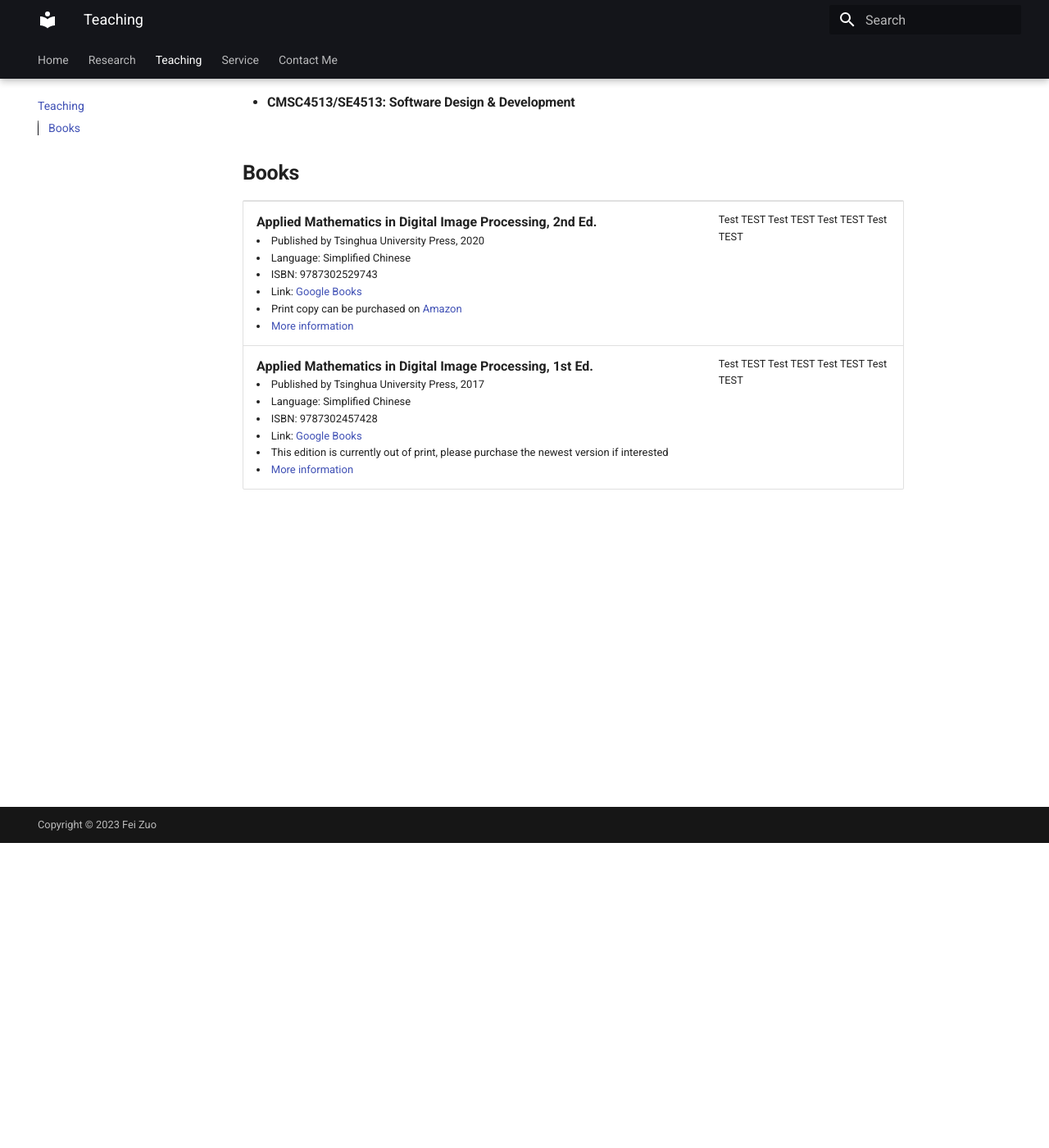
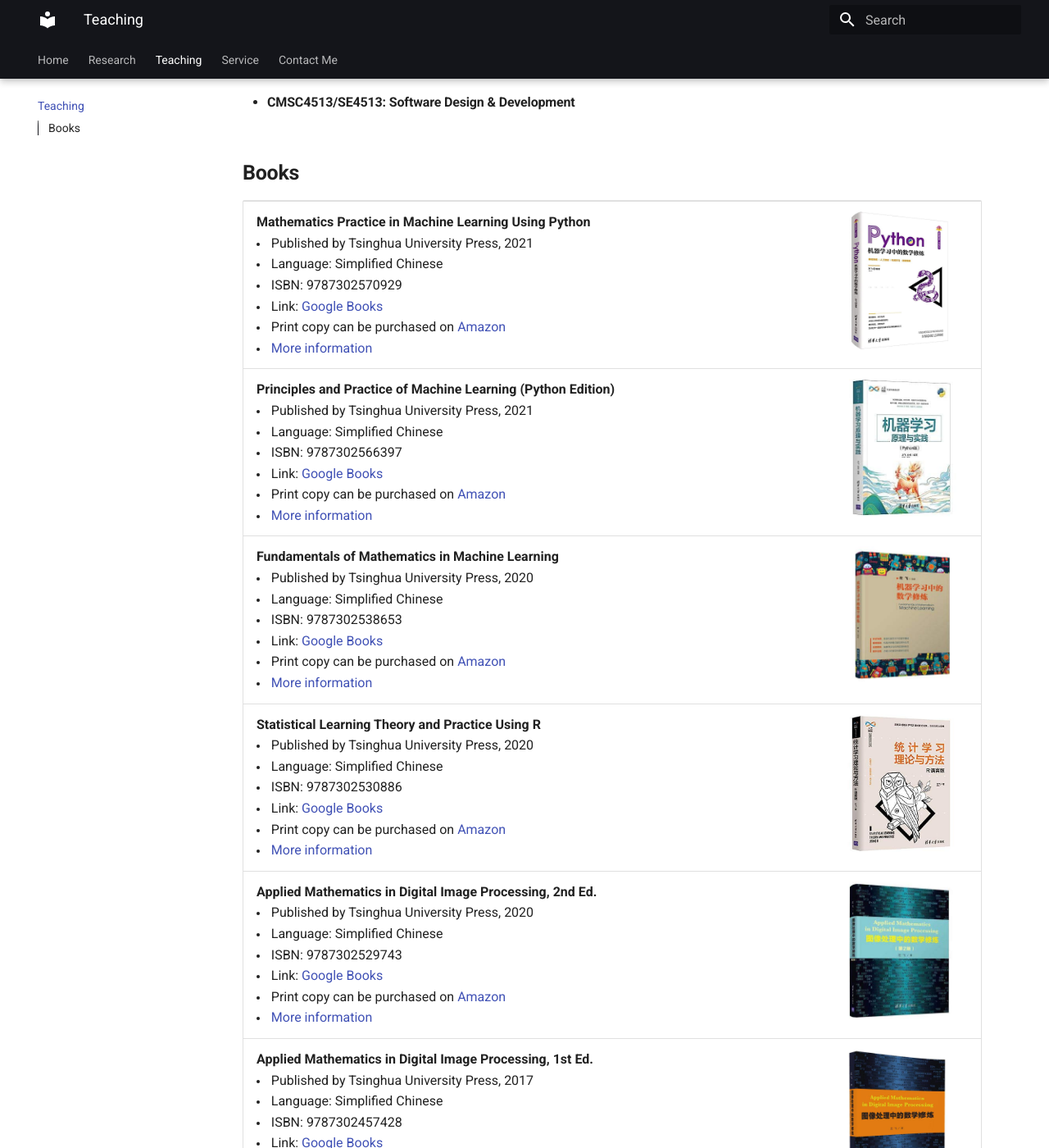
Before and after one commit to fzuo/homepage, an MkDocs documentation site: the page built from docs/teaching.md, in a window 1280 px wide and 1400 px high, scrolled down 372 px. Shown: the whole window at 82% size. Built offline with MkDocs 1.6.1 and Material for MkDocs 9.7.7, drawn with Linux system fonts in a browser that asks for light colours; some of the changed text lies outside the part shown.

Commit message:
Adding intial documentation files

```diff
--- a/docs/teaching.md
+++ b/docs/teaching.md
@@ -1,42 +1,93 @@
 # Teaching
 
 - <h4 id="SSA">CMSC4163/5163: Secure System Administration and Certification</h4>
-
 <p> &nbsp; &nbsp; &nbsp; &nbsp; Note: This class partially covers materials for CompTIA Security+ Certificate. </p>
 
 - <h4 id="OS">CMSC4153/5053: Operating Systems</h4>
-
 - <h4 id="DS">CMSC3613: Data Structures and Algorithms</h4>
-
 - <h4 id="P1">CMSC1613: Programming I</h4>
-
 - <h4 id="SDD">CMSC4513/SE4513: Software Design & Development</h4>
 
 ##  <b> Books </b>
 
 <table align=center>
+
 <tr>
-    <td width="70%">
+    <td width="700">
+    <font size=3> <b> Mathematics Practice in Machine Learning Using Python </b> </font> <br>
+    <li> <font size=3> Published by Tsinghua University Press, 2021 </font> </li>
+    <li> <font size=3> Language: Simplified Chinese </font> </li>
+    <li> <font size=3> ISBN: 9787302570929 </font> </li>
+    <li> <font size=3> Link: <a href="https://www.google.com/books/edition/Python%E6%9C%BA%E5%99%A8%E5%AD%A6%E4%B9%A0%E4%B8%AD%E7%9A%84%E6%95%B0%E5%AD%A6%E4%BF%AE%E7%82%BC/4NFwzwEACAAJ?hl=en"> Google Books </a> </font> </li>
+    <li> <font size=3> Print copy can be purchased on <a href="https://www.amazon.com/Python%E6%9C%BA%E5%99%A8%E5%AD%A6%E4%B9%A0%E4%B8%AD%E7%9A%84%E6%95%B0%E5%AD%A6%E4%BF%AE%E7%82%BC-python%E6%95%B0%E6%8D%AE%E5%88%86%E6%9E%90%E5%85%A5%E9%97%A8-%E7%BC%96%E7%A8%8B%E8%AF%AD%E8%A8%80%E4%B8%8E%E5%B7%A5%E5%85%B7%E5%BC%80%E5%8F%91%E7%A8%8B%E5%BA%8F%E8%AE%BE%E8%AE%A1-%E6%9C%BA%E5%99%A8%E5%AD%A6%E4%B9%A0%E5%8F%8A%E7%9B%B8%E5%85%B3%E8%AF%BE%E7%A8%8B%E7%9A%84%E6%95%99%E5%AD%A6%E5%8F%82%E8%80%83%E4%B9%A6-%E6%B8%85%E5%8D%8E%E5%87%BA%E7%89%88/dp/7302570922/ref=sr_1_1?keywords=9787302570929&linkCode=qs&qid=1687657402&s=books&sr=1-1">Amazon</a> </font> </li>
+    <li> <font size=3> <a href="http://www.tup.tsinghua.edu.cn/booksCenter/book_09023301.html">More information</a> </font> </li>
+    </td>
+    <td width="200">  <img src="/pics/book929.jpg" width="180" border=0 alt=""></img> </td>
+</tr>
+
+<tr>
+    <td width="700">
+    <font size=3> <b> Principles and Practice of Machine Learning (Python Edition) </b> </font> <br>
+    <li> <font size=3> Published by Tsinghua University Press, 2021 </font> </li>
+    <li> <font size=3> Language: Simplified Chinese </font> </li>
+    <li> <font size=3> ISBN: 9787302566397 </font> </li>
+    <li> <font size=3> Link: <a href="https://www.google.com/books/edition/%E6%9C%BA%E5%99%A8%E5%AD%A6%E4%B9%A0%E5%8E%9F%E7%90%86%E4%B8%8E%E5%AE%9E%E8%B7%B5/lX5UzwEACAAJ?hl=en"> Google Books </a> </font> </li>
+    <li> <font size=3> Print copy can be purchased on <a href="https://www.amazon.com/Principles-Practice-Artificial-Intelligence-Technology/dp/7302566399/ref=sr_1_1?keywords=9787302566397&linkCode=qs&qid=1687658151&s=books&sr=1-1">Amazon</a> </font> </li>
+    <li> <font size=3> <a href="http://www.tup.tsinghua.edu.cn/booksCenter/book_08946501.html">More information</a> </font> </li>
+    </td>
+    <td width="200">  <img src="/pics/book397.jpg" width="180" border=0 alt=""></img> </td>
+</tr>
+
+<tr>
+    <td width="700">
+    <font size=3> <b> Fundamentals of Mathematics in Machine Learning </b> </font> <br>
+    <li> <font size=3> Published by Tsinghua University Press, 2020 </font> </li>
+    <li> <font size=3> Language: Simplified Chinese </font> </li>
+    <li> <font size=3> ISBN: 9787302538653 </font> </li>
+    <li> <font size=3> Link: <a href="https://www.google.com/books/edition/%E6%9C%BA%E5%99%A8%E5%AD%A6%E4%B9%A0%E4%B8%AD%E7%9A%84%E6%95%B0%E5%AD%A6%E4%BF%AE%E7%82%BC/vUNgEAAAQBAJ?hl=en&gbpv=0"> Google Books </a> </font> </li>
+    <li> <font size=3> Print copy can be purchased on <a href="https://www.amazon.cn/dp/B08QZ1YQZL"> Amazon</a> </font> </li>
+    <li> <font size=3> <a href="http://www.tup.tsinghua.edu.cn/booksCenter/book_07534701.html">More information</a> </font> </li>
+    </td>
+    <td width="200">  <img src="/pics/book653.jpg" width="180" border=0 alt=""></img> </td>
+</tr>
+
+<tr>
+    <td width="700">
+    <font size=3> <b> Statistical Learning Theory and Practice Using R </b> </font> <br>
+    <li> <font size=3> Published by Tsinghua University Press, 2020 </font> </li>
+    <li> <font size=3> Language: Simplified Chinese </font> </li>
+    <li> <font size=3> ISBN: 9787302530886 </font> </li>
+    <li> <font size=3> Link: <a href="https://www.google.com/books/edition/%E7%BB%9F%E8%AE%A1%E5%AD%A6%E4%B9%A0%E7%90%86%E8%AE%BA%E4%B8%8E%E6%96%B9%E6%B3%95/jUnPzgEACAAJ?hl=en"> Google Books </a> </font> </li>
+    <li> <font size=3> Print copy can be purchased on <a href="https://www.amazon.com/%E7%BB%9F%E8%AE%A1%E5%AD%A6%E4%B9%A0%E7%90%86%E8%AE%BA%E4%B8%8E%E6%96%B9%E6%B3%95-R%E8%AF%AD%E8%A8%80%E7%89%88%EF%BC%88%E4%BA%BA%E5%B7%A5%E6%99%BA%E8%83%BD%E7%A7%91%E5%AD%A6%E4%B8%8E%E6%8A%80%E6%9C%AF%E4%B8%9B%E4%B9%A6%EF%BC%89-%E5%B7%A6%E9%A3%9E/dp/7302530882/ref=sr_1_1?keywords=9787302530886&linkCode=qs&qid=1687656523&s=books&sr=1-1"> Amazon</a> </font> </li>
+    <li> <font size=3> <a href="http://www.tup.tsinghua.edu.cn/booksCenter/book_08194501.html">More information</a> </font> </li>
+    </td>
+    <td width="200">  <img src="/pics/book886.jpg" width="180" border=0 alt=""></img> </td>
+</tr>
+
+<tr>
+    <td width="700">
     <font size=3> <b> Applied Mathematics in Digital Image Processing, 2nd Ed. </b> </font> <br>
-    <li> <font size=2> Published by Tsinghua University Press, 2020</font> </li>
-    <li> <font size=2> Language: Simplified Chinese</font> </li>
-    <li> <font size=2> ISBN: 9787302529743 </font> </li>
-    <li> <font size=2> Link: <a href="https://www.google.com/books/edition/%E5%9B%BE%E5%83%8F%E5%A4%84%E7%90%86%E4%B8%AD%E7%9A%84%E6%95%B0%E5%AD%A6%E4%BF%AE%E7%82%BC_%E7%AC%AC2%E7%89%88/UUNgEAAAQBAJ?hl=en&gbpv=0"> Google Books </a> </fonst> </li>
-    <li> <font size=2> Print copy can be purchased on <a href="https://www.amazon.com/dp/7302529744/ref=olp-opf-redir?aod=1&condition=new&tag=bookfinder-test-b2-20"> Amazon</a> </font> </li>
-    <li> <font size=2> <a href="http://www.tup.tsinghua.edu.cn/booksCenter/book_08302801.html">More information</a> </font> </li>
+    <li> <font size=3> Published by Tsinghua University Press, 2020</font> </li>
+    <li> <font size=3> Language: Simplified Chinese</font> </li>
+    <li> <font size=3> ISBN: 9787302529743 </font> </li>
+    <li> <font size=3> Link: <a href="https://www.google.com/books/edition/%E5%9B%BE%E5%83%8F%E5%A4%84%E7%90%86%E4%B8%AD%E7%9A%84%E6%95%B0%E5%AD%A6%E4%BF%AE%E7%82%BC_%E7%AC%AC2%E7%89%88/UUNgEAAAQBAJ?hl=en&gbpv=0"> Google Books </a> </font> </li>
+    <li> <font size=3> Print copy can be purchased on <a href="https://www.amazon.com/dp/7302529744/ref=olp-opf-redir?aod=1&condition=new&tag=bookfinder-test-b2-20"> Amazon</a> </font> </li>
+    <li> <font size=3> <a href="http://www.tup.tsinghua.edu.cn/booksCenter/book_08302801.html">More information</a> </font> </li>
     </td>
-    <td width="30%"> Test TEST Test TEST Test TEST Test TEST </td>
+    <td width="200"> <img src="/pics/book743.jpg" width="180" border=0 alt=""></img> </td>
 </tr>
+
 <tr>
-    <td width="70%">
+    <td width="700">
     <font size=3> <b> Applied Mathematics in Digital Image Processing, 1st Ed. </b> </font> <br>
-    <li> <font size=2> Published by Tsinghua University Press, 2017 </font> </li>
-    <li> <font size=2> Language: Simplified Chinese </font> </li>
-    <li> <font size=2> ISBN: 9787302457428 </font> </li>
-    <li> <font size=2> Link: <a href="https://www.google.com/books/edition/%E5%9B%BE%E5%83%8F%E5%A4%84%E7%90%86%E4%B8%AD%E7%9A%84%E6%95%B0%E5%AD%A6%E4%BF%AE%E7%82%BC/bTT_wQEACAAJ?hl=en"> Google Books </a> </font> </li>
-    <li> <font size=2> This edition is currently out of print, please purchase the newest version if interested </font> </li>
-    <li> <font size=2> <a href="http://www.tup.tsinghua.edu.cn/booksCenter/book_07100101.html">More information</a> </font> </li>
+    <li> <font size=3> Published by Tsinghua University Press, 2017 </font> </li>
+    <li> <font size=3> Language: Simplified Chinese </font> </li>
+    <li> <font size=3> ISBN: 9787302457428 </font> </li>
+    <li> <font size=3> Link: <a href="https://www.google.com/books/edition/%E5%9B%BE%E5%83%8F%E5%A4%84%E7%90%86%E4%B8%AD%E7%9A%84%E6%95%B0%E5%AD%A6%E4%BF%AE%E7%82%BC/bTT_wQEACAAJ?hl=en"> Google Books </a> </font> </li>
+    <li> <font size=3> This edition is out of print, please purchase the newest version if interested </font> </li>
+    <li> <font size=3> <a href="http://www.tup.tsinghua.edu.cn/booksCenter/book_07100101.html">More information</a> </font> </li>
     </td>
-    <td width="30%">  Test TEST Test TEST Test TEST Test TEST </td>
+    <td width="200">  <img src="/pics/book428.jpg" width="180" border=0 alt=""></img> </td>
 </tr>
+
 </table>
```
Also changed, not shown: docs/index.md (+1 -1 lines), docs/pics/book397.jpg (added), docs/pics/book428.jpg (added), docs/pics/book653.jpg (added), docs/pics/book886.jpg (added), docs/pics/book929.jpg (added).
